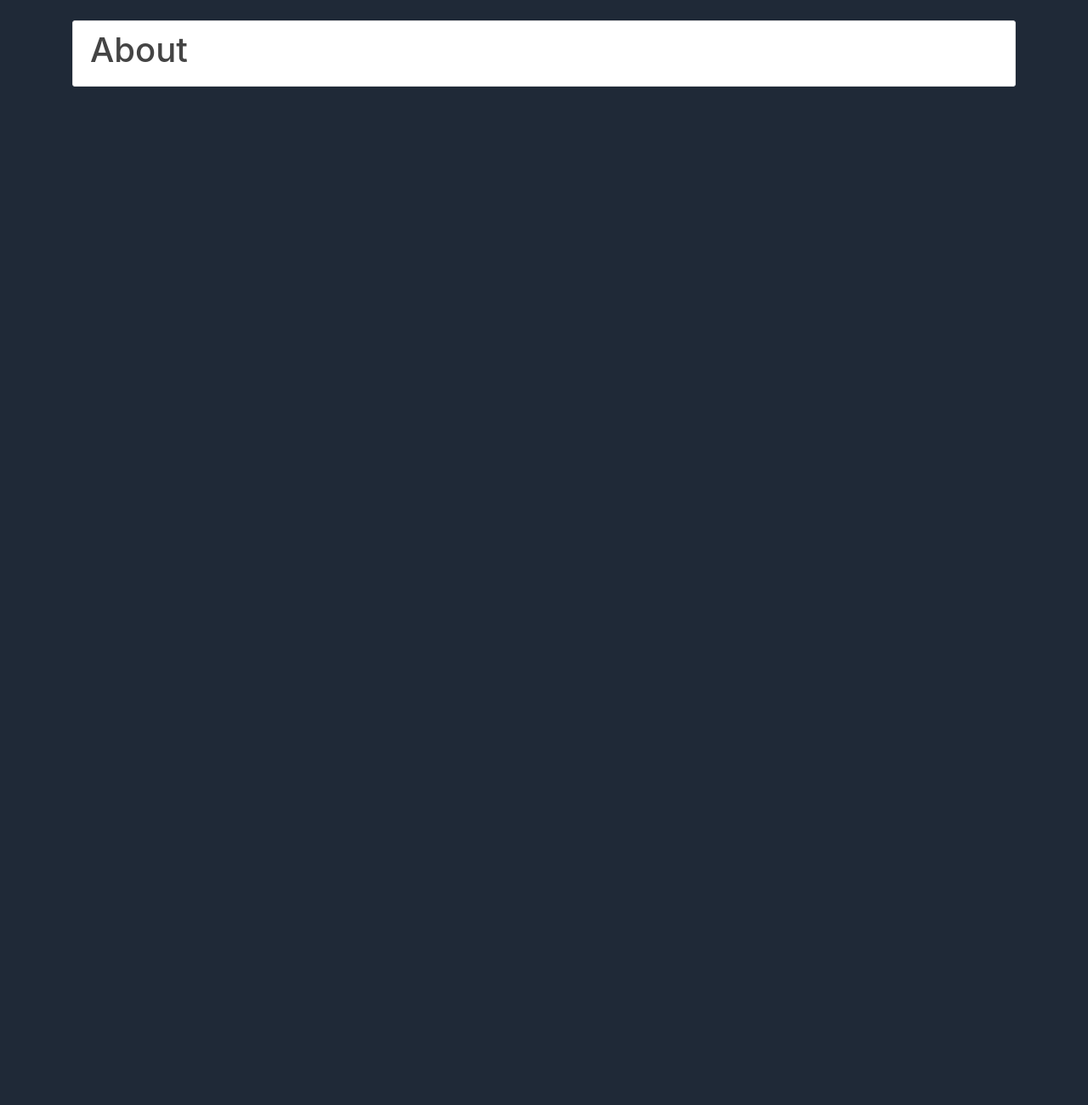
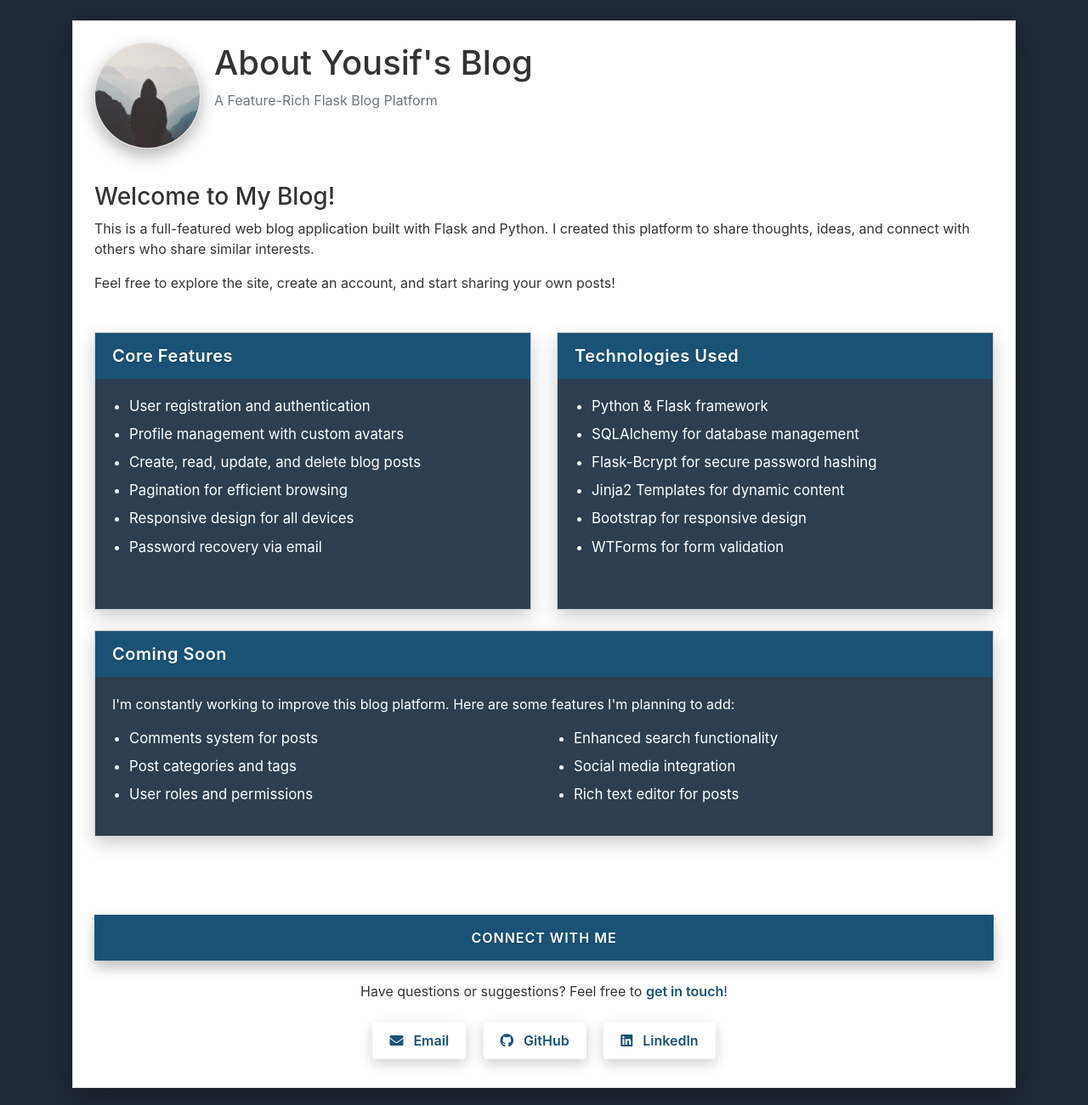
Before and after one commit to YRZiTO/FlaskBlog, a Flask app: page /about in a window 1280 px wide. Shown: the part 56-1357 px from the top of the page at 85% size. Before the commit the page ends 158 px from the top, so only its background shows below. Run offline with Flask 3, Linux system fonts and the light colour scheme; parts of the project's set-up code (start-up, migrations or seed data) failed here and were passed over; some libraries are stand-ins or nearby versions.

Commit message:
Implemented About page

```diff
--- /dev/null
+++ b/app/static/about.css
@@ -0,0 +1,148 @@
+/* Additional CSS for the About page */
+.content-section {
+    background: #ffffff;
+    color: #333333;
+    border-radius: 0;
+    box-shadow: 0 10px 30px rgba(0, 0, 0, 0.3);
+    border: 1px solid #e0e0e0;
+    padding: 25px;
+}
+
+.card {
+    transition: transform 0.3s ease, box-shadow 0.3s ease;
+    margin-bottom: 1.5rem;
+    border: 1px solid #d1d1d1;
+    border-radius: 0;
+    overflow: hidden;
+    box-shadow: 0 8px 20px rgba(0, 0, 0, 0.2);
+}
+
+.card:hover {
+    transform: translateY(-8px);
+    box-shadow: 0 15px 35px rgba(0, 0, 0, 0.35);
+}
+
+.card-header {
+    background-color: #1a5276;
+    color: #ffffff;
+    font-weight: 600;
+    border: none;
+    border-radius: 0 !important;
+    font-size: 1.25rem;
+    letter-spacing: 0.5px;
+    padding: 12px 20px;
+    text-shadow: 0 1px 2px rgba(0, 0, 0, 0.2);
+}
+
+.card-body {
+    background-color: #2c3e50;
+    color: #ffffff;
+    padding: 20px;
+}
+
+.card ul {
+    padding-left: 20px;
+}
+
+.card ul li {
+    margin-bottom: 0.5rem;
+    font-size: 1.05rem;
+}
+
+.section-header {
+    background-color: #1a5276;
+    color: #ffffff;
+    padding: 15px;
+    margin-bottom: 20px;
+    text-transform: uppercase;
+    font-weight: 600;
+    letter-spacing: 1px;
+    box-shadow: 0 8px 15px rgba(0, 0, 0, 0.25);
+    text-align: center;
+    font-size: 1.25rem;
+    text-shadow: 0 1px 2px rgba(0, 0, 0, 0.2);
+}
+
+.connect-section {
+    background-color: #1a5276;
+    color: #ffffff;
+    padding: 15px;
+    margin-top: 20px;
+    text-align: center;
+    text-transform: uppercase;
+    box-shadow: 0 8px 15px rgba(0, 0, 0, 0.25);
+    font-weight: 600;
+    letter-spacing: 1px;
+    text-shadow: 0 1px 2px rgba(0, 0, 0, 0.2);
+}
+
+.btn-social {
+    background-color: #ffffff;
+    color: #1a5276;
+    border: none;
+    padding: 10px 20px;
+    margin: 8px;
+    transition: all 0.3s ease;
+    box-shadow: 0 5px 15px rgba(0, 0, 0, 0.2);
+    font-weight: 600;
+    font-size: 1rem;
+    text-decoration: none;
+}
+
+.btn-social:hover {
+    background-color: #f8f9fa;
+    color: #0d2d4d;
+    box-shadow: 0 8px 20px rgba(0, 0, 0, 0.3);
+    transform: translateY(-5px) scale(1.05);
+    text-decoration: none;
+}
+
+h1,
+h2,
+h3,
+h4,
+h5,
+h6 {
+    color: #333333;
+}
+
+.text-muted-custom {
+    color: #6c757d;
+}
+
+.welcome-section {
+    margin-bottom: 30px;
+}
+
+.account-img {
+    box-shadow: 0 8px 20px rgba(0, 0, 0, 0.3);
+    border: 3px solid #f8f9fa;
+}
+
+.get-in-touch {
+    color: #1a5276;
+    font-weight: 600;
+    transition: all 0.2s ease;
+    text-decoration: none;
+}
+
+.get-in-touch:hover {
+    color: #0d2d4d;
+    text-decoration: none;
+}
+
+/* General link styling for the about page */
+.content-section a {
+    text-decoration: none;
+}
+
+.content-section a:hover {
+    text-decoration: none;
+}
+
+/* Make the about page look good on smaller screens */
+@media (max-width: 768px) {
+    .card {
+        margin-bottom: 1.5rem;
+    }
+}
--- a/app/templates/about.html
+++ b/app/templates/about.html
@@ -1,6 +1,109 @@
 {% extends "about_layout.html" %}
 {% block content %}
-<article class="media content-section">
-    <h1>About</h1>
-    </article>
+<div class="content-section">
+    <div class="media mb-4">
+        <img class="rounded-circle account-img mr-3"
+            src="{{ url_for('static', filename='profile_images/default.jpg') }}">
+        <div class="media-body">
+            <h1 class="account-heading">About Yousif's Blog</h1>
+            <p class="text-muted-custom">A Feature-Rich Flask Blog Platform</p>
+        </div>
+    </div>
+
+    <div class="row welcome-section">
+        <div class="col-md-12">
+            <h3>Welcome to My Blog!</h3>
+            <p>This is a full-featured web blog application built with Flask and Python. I created this platform to
+                share thoughts, ideas, and connect with others who share similar interests.</p>
+            <p>Feel free to explore the site, create an account, and start sharing your own posts!</p>
+        </div>
+    </div>
+
+    <div class="row mb-4">
+        <div class="col-md-6">
+            <div class="card h-100">
+                <div class="card-header">
+                    Core Features
+                </div>
+                <div class="card-body">
+                    <ul>
+                        <li>User registration and authentication</li>
+                        <li>Profile management with custom avatars</li>
+                        <li>Create, read, update, and delete blog posts</li>
+                        <li>Pagination for efficient browsing</li>
+                        <li>Responsive design for all devices</li>
+                        <li>Password recovery via email</li>
+                    </ul>
+                </div>
+            </div>
+        </div>
+        <div class="col-md-6">
+            <div class="card h-100">
+                <div class="card-header">
+                    Technologies Used
+                </div>
+                <div class="card-body">
+                    <ul>
+                        <li>Python & Flask framework</li>
+                        <li>SQLAlchemy for database management</li>
+                        <li>Flask-Bcrypt for secure password hashing</li>
+                        <li>Jinja2 Templates for dynamic content</li>
+                        <li>Bootstrap for responsive design</li>
+                        <li>WTForms for form validation</li>
+                    </ul>
+                </div>
+            </div>
+        </div>
+    </div>
+
+    <div class="row">
+        <div class="col-md-12 mb-4">
+            <div class="card">
+                <div class="card-header">
+                    Coming Soon
+                </div>
+                <div class="card-body">
+                    <p>I'm constantly working to improve this blog platform. Here are some features I'm planning to add:
+                    </p>
+                    <div class="row">
+                        <div class="col-md-6">
+                            <ul>
+                                <li>Comments system for posts</li>
+                                <li>Post categories and tags</li>
+                                <li>User roles and permissions</li>
+                            </ul>
+                        </div>
+                        <div class="col-md-6">
+                            <ul>
+                                <li>Enhanced search functionality</li>
+                                <li>Social media integration</li>
+                                <li>Rich text editor for posts</li>
+                            </ul>
+                        </div>
+                    </div>
+                </div>
+            </div>
+        </div>
+    </div>
+
+    <div class="row mt-4">
+        <div class="col-md-12">
+            <div class="connect-section">
+                CONNECT WITH ME
+            </div>
+            <div class="text-center mt-4">
+                <p>Have questions or suggestions? Feel free to <a href="https://yousifzito.com" class="get-in-touch"
+                        target="_blank">get in touch</a>!</p>
+                <div class="mt-3">
+                    <a href="mailto:yousifzito@gmail.com" class="btn btn-social"><i class="fas fa-envelope mr-2"></i>
+                        Email</a>
+                    <a href="https://github.com/yrzito" class="btn btn-social" target="_blank"><i
+                            class="fab fa-github mr-2"></i> GitHub</a>
+                    <a href="https://linkedin.com/in/yousifzito" class="btn btn-social" target="_blank"><i
+                            class="fab fa-linkedin mr-2"></i> LinkedIn</a>
+                </div>
+            </div>
+        </div>
+    </div>
+</div>
 {% endblock content %}
--- a/app/templates/about_layout.html
+++ b/app/templates/about_layout.html
@@ -1,4 +1,5 @@
 <html lang="en">
+
 <head>
     <meta charset="UTF-8">
     <meta http-equiv="X-UA-Compatible" content="IE=edge">
@@ -6,7 +7,43 @@
     <!-- Bootstrap CSS -->
     <link rel="stylesheet" href="https://maxcdn.bootstrapcdn.com/bootstrap/4.0.0/css/bootstrap.min.css"
         integrity="sha384-Gn5384xqQ1aoWXA+058RXPxPg6fy4IWvTNh0E263XmFcJlSAwiGgFAW/dAiS6JXm" crossorigin="anonymous">
+    <!-- Font Awesome for icons -->
+    <link rel="stylesheet" href="https://cdnjs.cloudflare.com/ajax/libs/font-awesome/5.15.4/css/all.min.css">
+    <!-- Main CSS -->
     <link href="{{ url_for('static', filename='main.css') }}" rel="stylesheet">
+    <!-- About page specific CSS -->
+    <link href="{{ url_for('static', filename='about.css') }}" rel="stylesheet">
+    <style>
+        /* Override styles to match with your site's existing design */
+        body {
+            background: #1f2937;
+        }
+
+        .bg-steel {
+            background-color: #212529;
+        }
+
+        .content-section {
+            background: #ffffff;
+        }
+
+        .text-secondary {
+            color: #6c757d !important;
+        }
+
+        .account-img {
+            border: 1px solid #ddd;
+        }
+
+        a {
+            color: #1a5276;
+        }
+
+        a:hover {
+            color: #0d2d4d;
+            text-decoration: underline;
+        }
+    </style>
     {% if title %}
     <title>Yousif's Blog - {{ title }}</title>
     {% else %}
@@ -55,10 +92,7 @@
         {% endif %}
         {% endwith %}
         {% block content %}{% endblock %}
-        </div>
     </main>
-
-
 
     <!-- Optional JavaScript -->
     <!-- jQuery first, then Popper.js, then Bootstrap JS -->
--- a/run.py
+++ b/run.py
@@ -4,4 +4,4 @@ app = create_app()
 
 # Run the app
 if __name__ == "__main__":
-    app.run(debug=True)
+    app.run()
```
Also changed, not shown: app/config.py (+9 -5 lines), app/static/main.css (line endings or trailing spaces), instance/site.db (deleted). Lines whose indentation alone changed are shown as unchanged.
